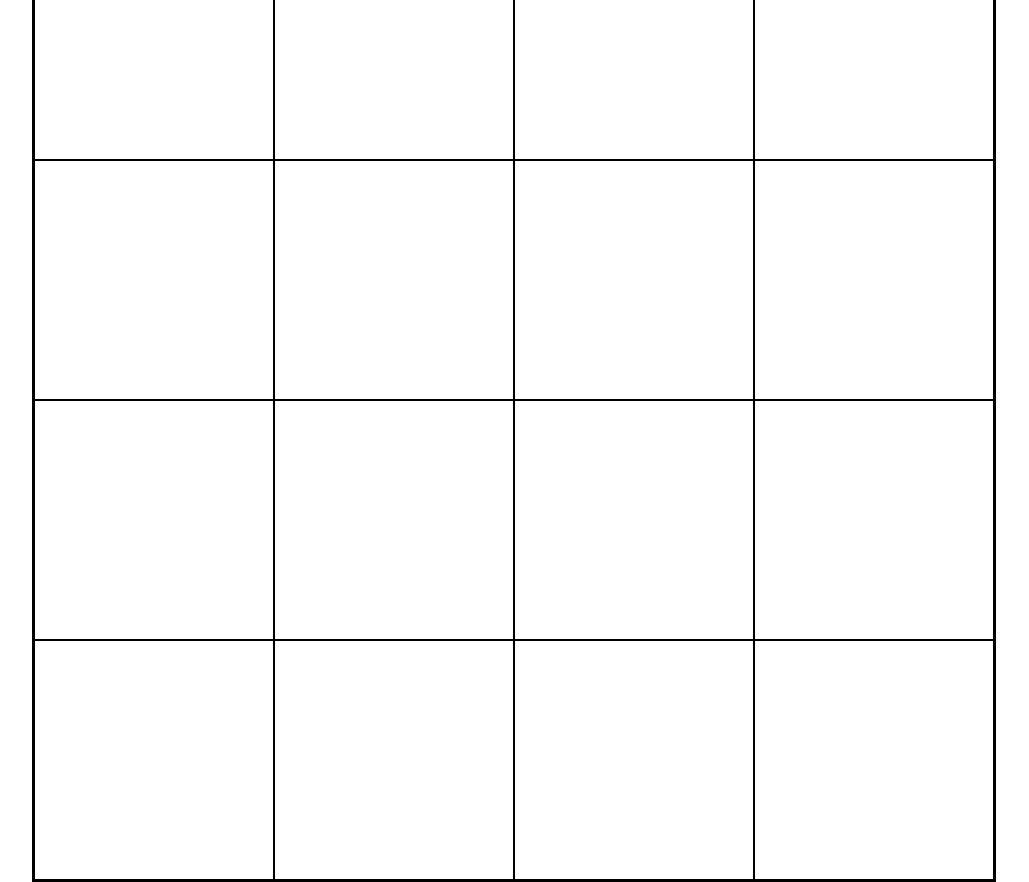
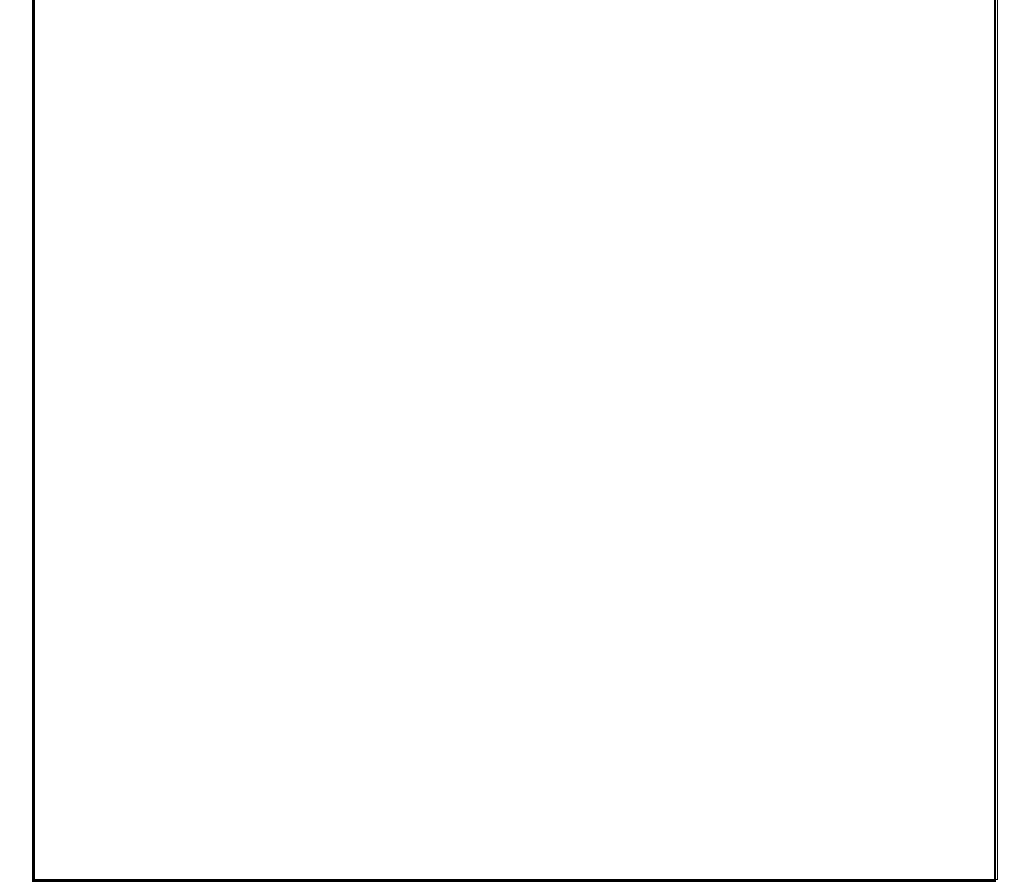
Before and after one commit to AtLeastOneBearPlease/etch-a-sketch, a plain HTML site: page index.html in a window 1280 px wide. Shown: the whole page, without its empty margins (126-1155 px from the left). Drawn offline with Linux system fonts and the light colour scheme.

Commit message:
feat: Add computed div with hover

```diff
--- a/index.html
+++ b/index.html
@@ -10,22 +10,6 @@
 
     <div class="grid-container">
 
-        <div class="grid-item"></div>
-        <div class="grid-item"></div>
-        <div class="grid-item"></div>
-        <div class="grid-item"></div>
-        <div class="grid-item"></div>
-        <div class="grid-item"></div>
-        <div class="grid-item"></div>
-        <div class="grid-item"></div>
-        <div class="grid-item"></div>
-        <div class="grid-item"></div>
-        <div class="grid-item"></div>
-        <div class="grid-item"></div>
-        <div class="grid-item"></div>
-        <div class="grid-item"></div>
-        <div class="grid-item"></div>
-
     </div>
 
 </body>
--- a/javascript.js
+++ b/javascript.js
@@ -4,7 +4,7 @@ let divGrid = document.querySelector('.grid-container');
 let div = document.createElement('div');
 
 div.className = 'grid-item';
-
+div.style.minWidth = divGrid.offsetWidth + 'px';
 
 function sketchGridItem(event){
     event.target.style.backgroundColor = 'black';
--- a/styles.css
+++ b/styles.css
@@ -23,5 +23,4 @@ body {
     flex: 1;
     box-sizing: border-box;
     border: 1px solid black;
-    min-width: 240px;
 }
```
